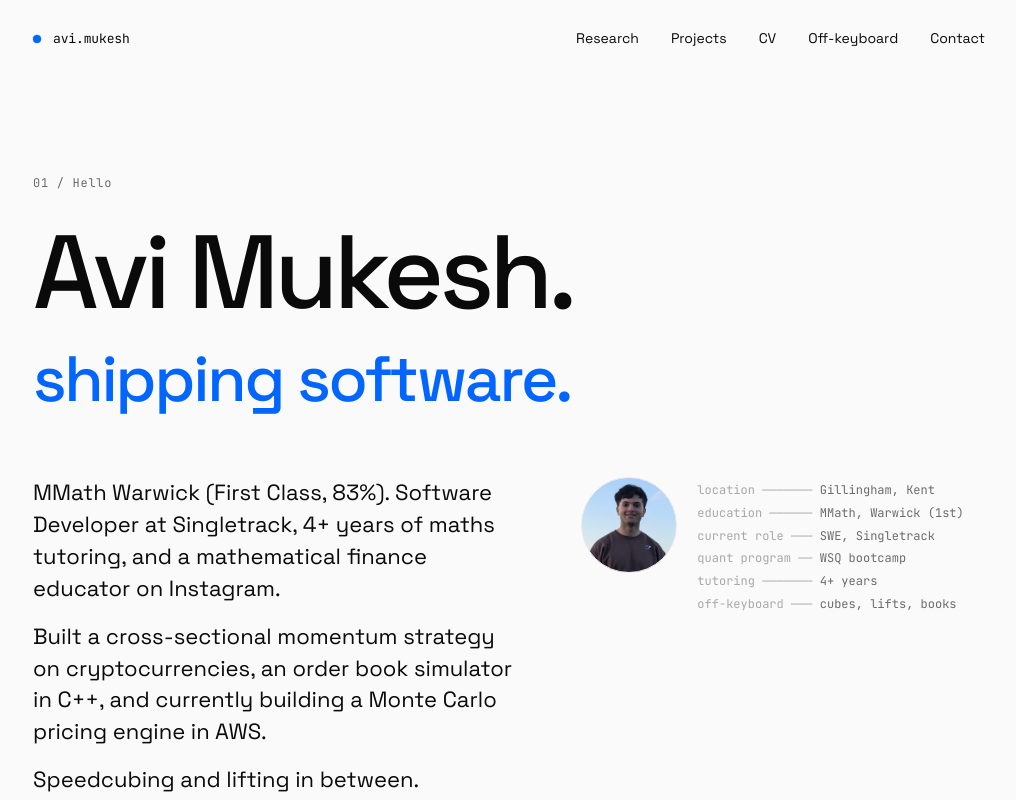
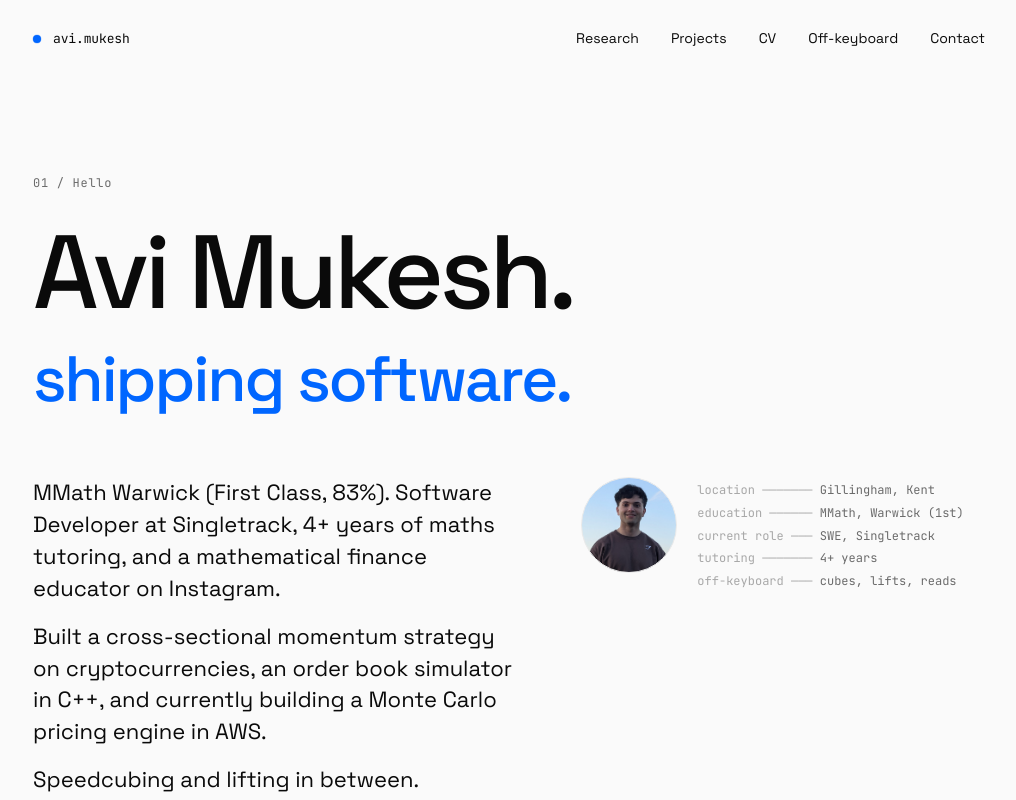
Before and after one commit to avi-mukesh/portfolio, a Next.js app: page / in a window 1280 px wide. Shown: the top 800 px of the page, without its empty margins (131-1147 px from the left). Built offline with nearby package versions, Linux system fonts and the light colour scheme.

Commit message:
updated the off-keyboard section slightly

```diff
--- a/components/Main.tsx
+++ b/components/Main.tsx
@@ -545,16 +545,12 @@ function V3Portfolio() {
                     Singletrack
                   </div>
                   <div>
-                    <span style={{ color: dim }}>quant program ——</span> WSQ
-                    bootcamp
-                  </div>
-                  <div>
                     <span style={{ color: dim }}>tutoring ———————</span> 4+
                     years
                   </div>
                   <div>
                     <span style={{ color: dim }}>off-keyboard ———</span> cubes,
-                    lifts, books
+                    lifts, reads
                   </div>
                 </div>
               </div>
```
